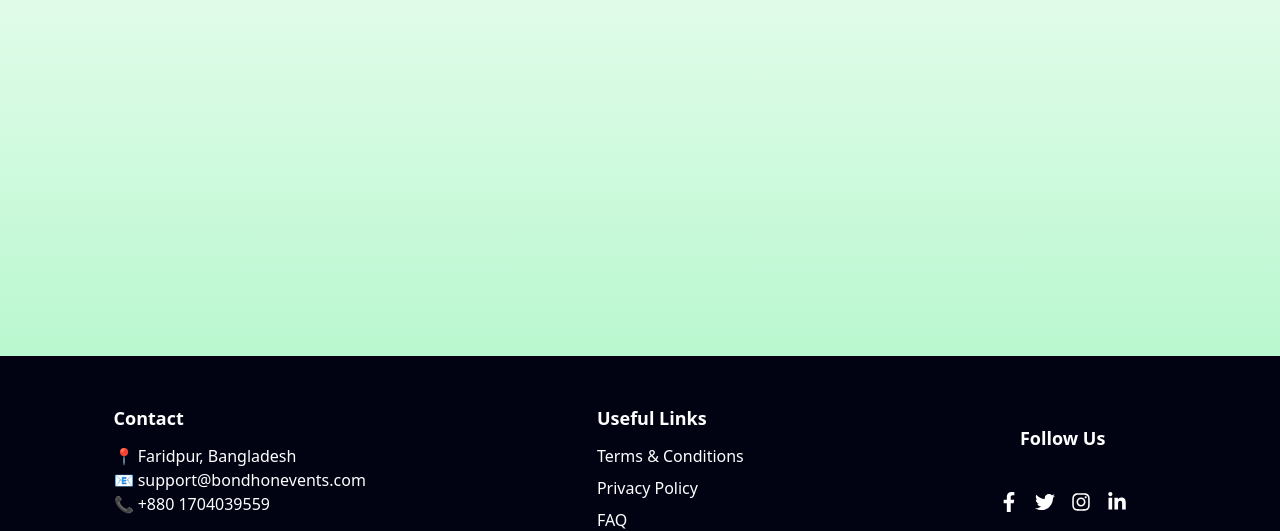
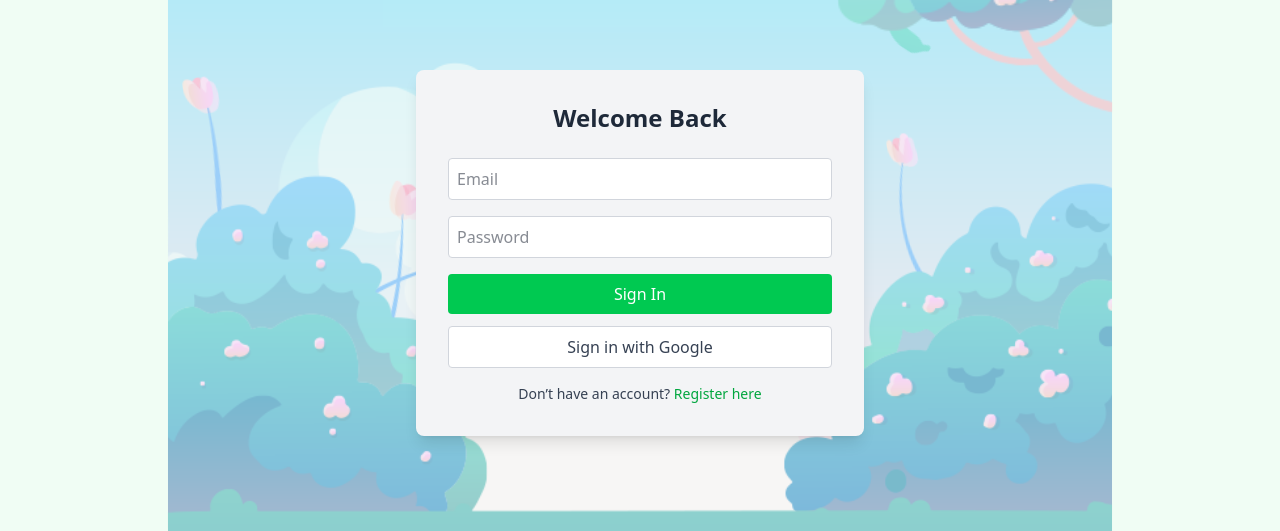
Before and after one commit to ArifulIslamAtrafat118/BondhonEventsClient, a React (Vite) app: page /sign-in in a window 1280 px wide. Shown: the part 215-746 px from the top of the page. Built offline with nearby package versions, Linux system fonts and the light colour scheme; no server answers; sample sign-in values are in the browser's storage.

Commit message:
bug fix: blank sign-in page(after wrong credintial) is resolved

```diff
--- a/src/pages/Auth/SignIn.jsx
+++ b/src/pages/Auth/SignIn.jsx
@@ -24,17 +24,20 @@ const SignIn = () => {
   const { SwalTheme } = useSwalTheme();
   const navigate = useNavigate();
   const location = useLocation();
-  const from = location?.state || "/";
+  const from =
+    location.state?.pathname && typeof location.state.pathname === "string"
+      ? location.state.pathname
+      : "/";
+  console.log(from);
   const navigateNow = () => {
-    setTimeout(() => {
     navigate(from, { replace: true });
-    }, 1);
   };
 
-  const handleLogin = async (e) => {
+  const handleLogin = (e) => {
     e.preventDefault();
-    try {
-      await login(email, password);
+
+    login(email, password)
+      .then(() => {
         Swal.fire({
           icon: "success",
           text: "Sign-In to Bondhon Events successful.",
@@ -43,19 +46,21 @@ const SignIn = () => {
           ...SwalTheme,
         }).then(() => {
           navigateNow();
+          console.log("hello I am trying to move...");
         });
-    } catch (error) {
+      })
+      .catch((error) => {
         console.log("console error", error.message);
-      errorToast(error);
-      // Swal.fire({
-      //   icon: "error",
-      //   title: "Sign-In Faild",
-      //   text: `${error.message}`,
-      //   ...SwalTheme,
-      // }).then(() => {
-      //   navigate("/sign-in");
-      // });
-    }
+        // errorToast(error);
+        Swal.fire({
+          icon: "error",
+          title: "Sign-In Failed",
+          text: `${error.message}`,
+          ...SwalTheme,
+        }).then(() => {
+          window.location.reload();
+        });
+      });
   };
 
   const handleGoogleSignIn = async () => {
@@ -77,7 +82,6 @@ const SignIn = () => {
     }
   };
 
-  if (!currentUser) {
   return (
     <motion.div
       initial={{ opacity: 0 }}
@@ -137,7 +141,6 @@ const SignIn = () => {
       </div>
     </motion.div>
   );
-  }
 };
 
 export default SignIn;
```
Lines whose indentation alone changed are shown as unchanged.
